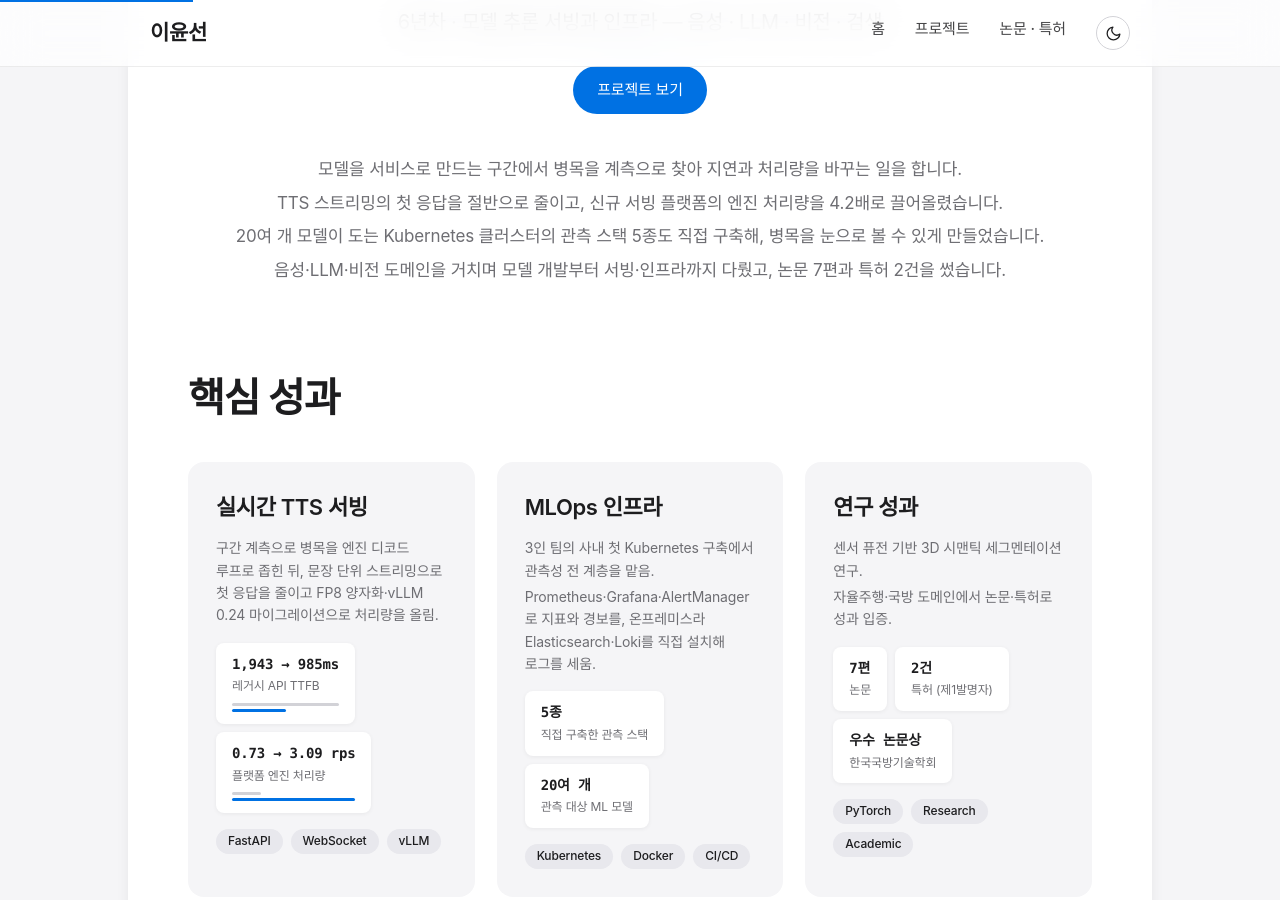
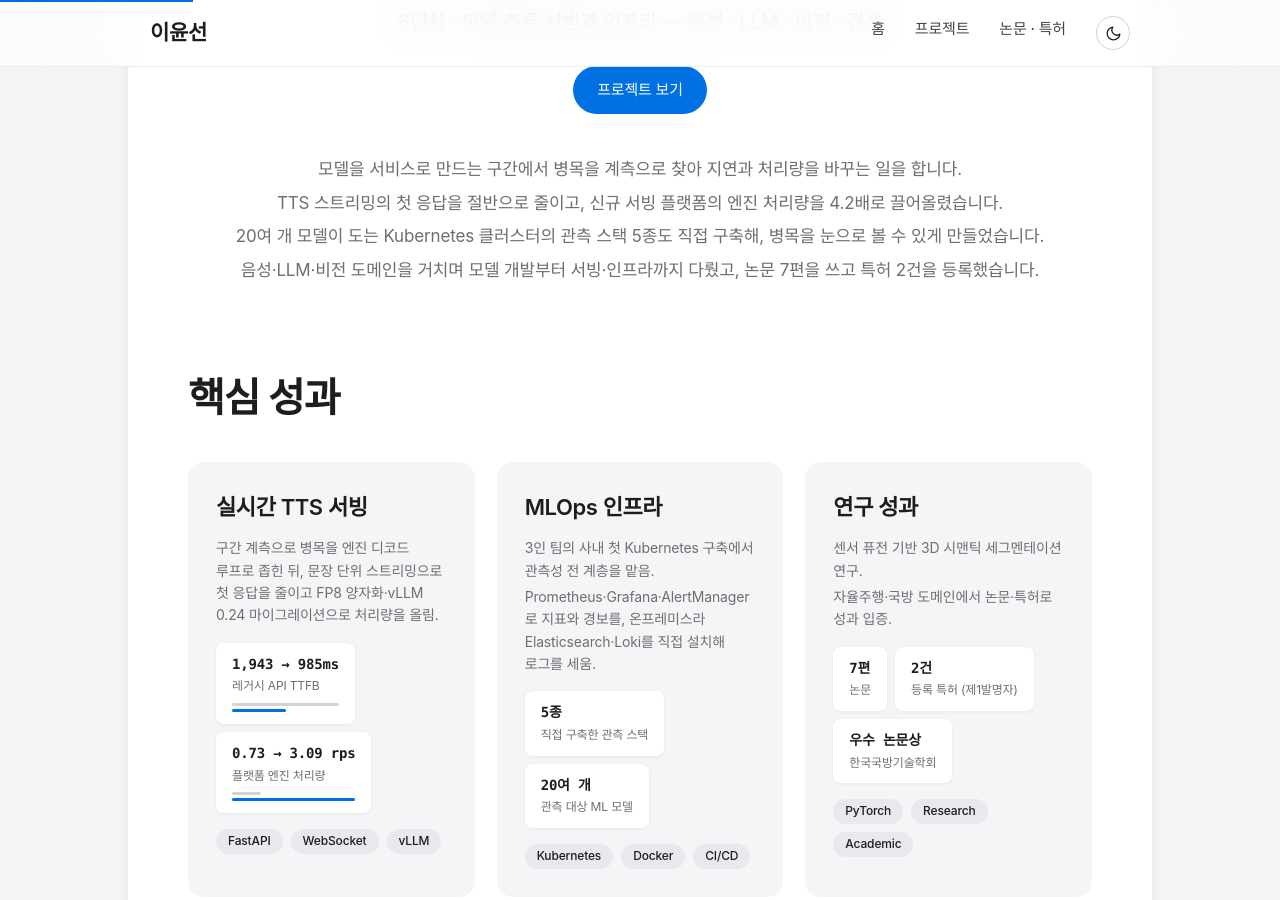
Before and after one commit to ckc5800/ckc5800.github.io, a Jekyll site: the page built from index.html, in a window 1280 px wide and 900 px high, scrolled down 302 px. Built offline with Jekyll 4.4.1, drawn with Linux system fonts in a browser that asks for light colours; some web fonts are replaced.

Commit message:
특허를 '등록'으로 명시 — 출원과 구분
등록번호(10-2538225-0000, 10-2538231-0000)가 있는 등록 특허인데
이력서·홈 지표에 '특허 2건'으로만 적어 출원 중으로 읽힐 수 있었음.
publications.html 에만 '등록'과 번호가 있었고 나머지가 누락.
- 이력서 3곳: '특허 2건' → '특허 등록 2건', PUBLICATIONS 줄에 등록번호 병기
- 홈·프로젝트 지표 라벨: '특허' → '등록 특허'
- 홈 소개문: '특허 2건을 썼습니다' → '특허 2건을 등록했습니다'
- 요약 표: '특허 2건' → '특허 등록 2건'

Co-Authored-By: Claude Opus 5 <noreply@anthropic.com>

```diff
--- a/index.html
+++ b/index.html
@@ -18,7 +18,7 @@ title: 홈
 </section>
 
 <section class="block">
-    <p class="intro"><span class="sentence">모델을 서비스로 만드는 구간에서 병목을 계측으로 찾아 지연과 처리량을 바꾸는 일을 합니다.</span><span class="sentence">TTS 스트리밍의 첫 응답을 절반으로 줄이고, 신규 서빙 플랫폼의 엔진 처리량을 4.2배로 끌어올렸습니다.</span><span class="sentence">20여 개 모델이 도는 Kubernetes 클러스터의 관측 스택 5종도 직접 구축해, 병목을 눈으로 볼 수 있게 만들었습니다.</span><span class="sentence">음성·LLM·비전 도메인을 거치며 모델 개발부터 서빙·인프라까지 다뤘고, 논문 7편과 특허 2건을 썼습니다.</span></p>
+    <p class="intro"><span class="sentence">모델을 서비스로 만드는 구간에서 병목을 계측으로 찾아 지연과 처리량을 바꾸는 일을 합니다.</span><span class="sentence">TTS 스트리밍의 첫 응답을 절반으로 줄이고, 신규 서빙 플랫폼의 엔진 처리량을 4.2배로 끌어올렸습니다.</span><span class="sentence">20여 개 모델이 도는 Kubernetes 클러스터의 관측 스택 5종도 직접 구축해, 병목을 눈으로 볼 수 있게 만들었습니다.</span><span class="sentence">음성·LLM·비전 도메인을 거치며 모델 개발부터 서빙·인프라까지 다뤘고, 논문 7편을 쓰고 특허 2건을 등록했습니다.</span></p>
 </section>
 
 <section class="block">
@@ -58,7 +58,7 @@ title: 홈
             <p><span class="sentence">센서 퓨전 기반 3D 시맨틱 세그멘테이션 연구.</span><span class="sentence">자율주행·국방 도메인에서 논문·특허로 성과 입증.</span></p>
             <div class="metrics">
                 <div class="metric"><span class="metric-value">7편</span><span class="metric-label">논문</span></div>
-                <div class="metric"><span class="metric-value">2건</span><span class="metric-label">특허 (제1발명자)</span></div>
+                <div class="metric"><span class="metric-value">2건</span><span class="metric-label">등록 특허 (제1발명자)</span></div>
                 <div class="metric"><span class="metric-value">우수 논문상</span><span class="metric-label">한국국방기술학회</span></div>
             </div>
             <div class="tech-tags">
--- a/projects.html
+++ b/projects.html
@@ -550,7 +550,7 @@ title: 프로젝트
     </dl>
     <div class="metrics">
         <div class="metric"><span class="metric-value">2편</span><span class="metric-label">논문 (제1저자)</span></div>
-        <div class="metric"><span class="metric-value">2건</span><span class="metric-label">특허 (제1발명자)</span></div>
+        <div class="metric"><span class="metric-value">2건</span><span class="metric-label">등록 특허 (제1발명자)</span></div>
     </div>
     <div class="tech-tags">
         <span class="tech-tag">Trans-Unet</span>
@@ -1141,7 +1141,7 @@ title: 프로젝트
     <tbody>
         <tr><td>Speaker Diarization</td><td>MiCo AI</td><td>2025.04 ~ 07</td><td>Pyannote 평가·파인튜닝 — DER 개선 없어 미채택, 판정 근거 기록</td></tr>
         <tr><td>NLP 문서·대화 요약</td><td>인피닉</td><td>2024.01 ~ 07</td><td>BART·T5 파인튜닝(R3F)해 사내 메신저 전사 배포 (약 300명)</td></tr>
-        <tr><td>3D Semantic Segmentation</td><td>인피닉</td><td>2022.08 ~ 12</td><td>LiDAR·카메라 융합 Trans-Unet — 제1저자 논문 2편·특허 2건</td></tr>
+        <tr><td>3D Semantic Segmentation</td><td>인피닉</td><td>2022.08 ~ 12</td><td>LiDAR·카메라 융합 Trans-Unet — 제1저자 논문 2편·특허 등록 2건</td></tr>
         <tr><td>Latent Diffusion 합성 데이터</td><td>인피닉</td><td>2023.01 ~ 12</td><td>조건부 생성·LoRA로 국방 데이터 확보 — 우수논문상 (2023.11)</td></tr>
         <tr><td>전차 탐지 모델</td><td>인피닉</td><td>2023.01 ~ 08</td><td>YOLO 기반, 조도·각도·배경 증강으로 환경 변화에 강건하게</td></tr>
         <tr><td>OCR 데이터 생성 도구</td><td>이든티앤에스</td><td>2022.04 ~ 08</td><td>PyQt 주석 도구 단독 개발로 자동화 — 프로젝트 성과금 수령</td></tr>
```
Also changed, not shown: 2 other files.
